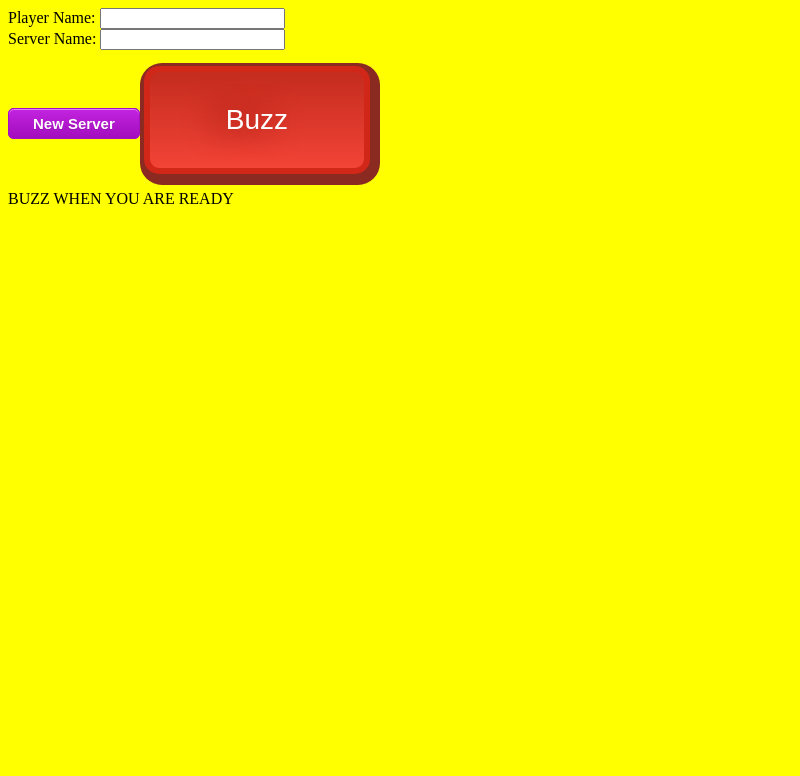
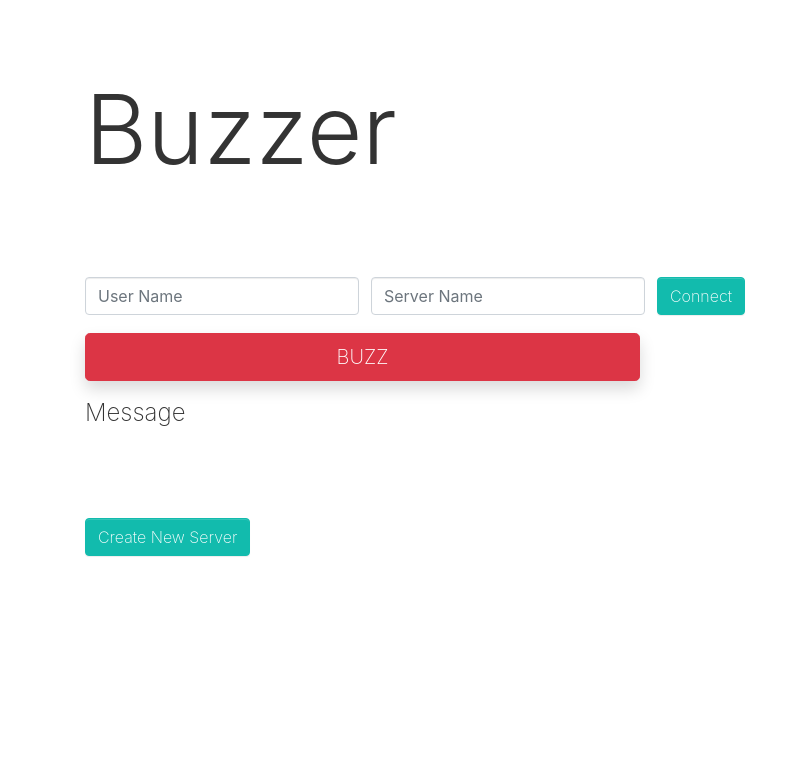
Before and after one commit to ankithu/Novi-High-School-Buzzer-App, a website: page index.html in a window 1280 px wide. Shown: the whole page, without its empty margins (0-800 px from the left). Drawn offline with nearby package versions, Linux system fonts and the light colour scheme; no server answers.

Commit message:
added message

```diff
--- a/app.js
+++ b/app.js
@@ -16,7 +16,7 @@ app.use('/static', express.static(__dirname + '/static'));
 
 // Routing
 app.get('/', function(request, response) {
-  response.sendFile(path.join(__dirname, 'page.html'));
+  response.sendFile(path.join(__dirname, 'index.html'));
 });
 const port=process.env.PORT || 3000
 server.listen(port,() => {
--- a/index.html
+++ b/index.html
@@ -1,22 +1,72 @@
+<!DOCTYPE html>
 <html>
-  <head>
-    <link rel="stylesheet" href="/static/index.css">
-    <title>Buzzer Application</title>
 
+<head>
+  <meta charset="utf-8">
+  <meta name="viewport" content="width=device-width, initial-scale=1">
+  <link rel="stylesheet" href="https://cdnjs.cloudflare.com/ajax/libs/font-awesome/4.7.0/css/font-awesome.min.css" type="text/css">
+  <link rel="stylesheet" href="theme.css" type="text/css">
+</head>
 
-    <script src="/socket.io/socket.io.js"></script>
-  </head>
-  <body>
-    <form>
-      Player Name: <input id ="playerF" type = "text" name = "pname"><br>
-        Server Name: <input id="serverF" type="text" name="sname"><br>
+<body>
+  <div class="py-5">
+    <div class="container">
+      <div class="row">
+        <div class="col-md-12">
+          <h1 class="display-1 h-25" style="">Buzzer</h1>
+        </div>
+      </div>
+    </div>
+  </div>
+  <div class="py-1">
+    <div class="container">
+      <div class="row">
+        <div class="col-md-12">
+          <form class="form-inline">
+            <div class="form-group">
+              <input type="email" class="form-control" id="inputmailinline" placeholder="User Name"> </div>
+            <div class="form-group">
+              <input type="password" class="form-control mx-2" id="inputpasswordinline" placeholder="Server Name"> </div>
+            <button type="submit" class="btn btn-primary ">Connect</button>
+          </form>
+        </div>
+      </div>
+    </div>
+  </div>
+  <div class="py-2">
+    <div class="container">
+      <div class="row">
+        <div class="col-md-12 h-25 pb-0" style=""><a class="btn btn-lg w-50 btn-danger text-white text-center h-50 text-capitalize shadow" href="#" style="">BUZZ</a></div>
+      </div>
+    </div>
+  </div>
+  <div class="py-1">
+    <div class="container">
+      <div class="row">
+        <div class="col-md-12">
+          <h4 class="" id="message">Message</h4>
+        </div>
+      </div>
+    </div>
+  </div>
+  <div class="py-5">
+    <div class="container">
+      <div class="row">
+        <div class="col-md-12"><a class="btn btn-primary" href="#">Create New Server</a></div>
+      </div>
+    </div>
+  </div>
+  <div class="py-5">
+    <div class="container">
+      <div class="row">
+        <div class="col-md-12"></div>
+      </div>
+    </div>
+  </div>
+  <script src="https://code.jquery.com/jquery-3.3.1.slim.min.js" integrity="sha384-q8i/X+965DzO0rT7abK41JStQIAqVgRVzpbzo5smXKp4YfRvH+8abtTE1Pi6jizo" crossorigin="anonymous"></script>
+  <script src="https://cdnjs.cloudflare.com/ajax/libs/popper.js/1.14.3/umd/popper.min.js" integrity="sha384-ZMP7rVo3mIykV+2+9J3UJ46jBk0WLaUAdn689aCwoqbBJiSnjAK/l8WvCWPIPm49" crossorigin="anonymous"></script>
+  <script src="https://stackpath.bootstrapcdn.com/bootstrap/4.1.3/js/bootstrap.min.js" integrity="sha384-ChfqqxuZUCnJSK3+MXmPNIyE6ZbWh2IMqE241rYiqJxyMiZ6OW/JmZQ5stwEULTy" crossorigin="anonymous"></script>
 
-    </form>
-
-     <a id = "button" href="#" class="myButton">BUZZ</a>
-    <p id = "message"> ready to buzz </p>
-    <a id = "createServer" href="#" class="serverButton">New Server</a>
-  </body>
-  <script src="/static/buzzer.js"></script>
+</body>
 
 </html>
```
Also changed, not shown: page.html (+1 -1 lines).
